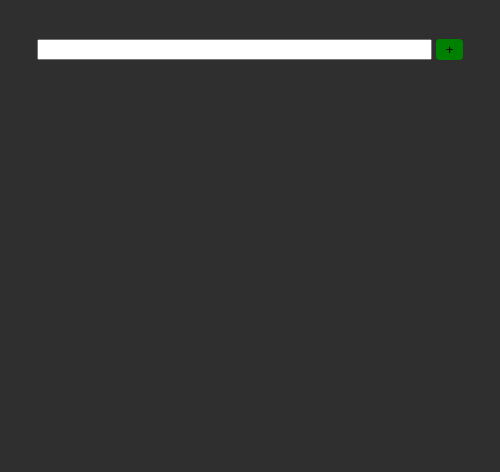
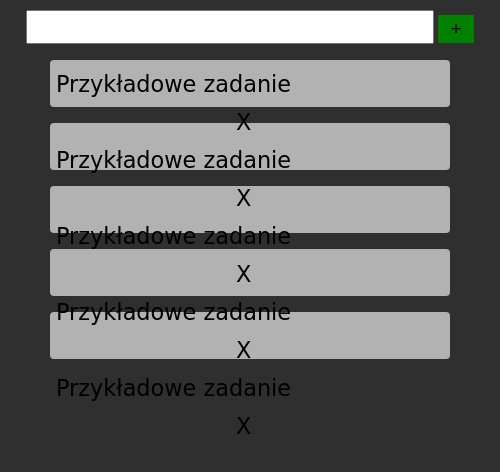
Before and after one commit to Avngarde/ToDoElectron, an Electron app: page index.html in a window 500 px wide. Drawn offline with Linux system fonts and the light colour scheme.

Commit message:
Add files via upload

```diff
--- a/index.html
+++ b/index.html
@@ -4,7 +4,7 @@
     <meta charset="UTF-8">
     <meta name="viewport" content="width=device-width, initial-scale=1.0">
     <link rel="stylesheet" href="public/style.css">
-    <title>Document</title>
+    <title>ToDoElectron</title>
 </head>
 
 <body>
@@ -12,5 +12,28 @@
         <input type="text">
         <button class="add_task">+</button>
     </div>
+
+    <div class="tasks_grid">
+        <div class="task_element">
+            <div class="name element">Przykładowe zadanie</div>
+            <a class="delete_task element">X</a>
+        </div>
+        <div class="task_element">
+            <div class="name element">Przykładowe zadanie</div>
+            <a class="delete_task element">X</a>
+        </div>
+        <div class="task_element">
+            <div class="name element">Przykładowe zadanie</div>
+            <a class="delete_task element">X</a>
+        </div>
+        <div class="task_element">
+            <div class="name element">Przykładowe zadanie</div>
+            <a class="delete_task element">X</a>
+        </div>
+        <div class="task_element">
+            <div class="name element">Przykładowe zadanie</div>
+            <a class="delete_task element">X</a>
+        </div>
+    </div>
 </body>
 </html>
--- a/public/style.css
+++ b/public/style.css
@@ -1,21 +1,55 @@
 body {
     background-color: #2f2f2f;
+    margin: 0;
 }
 
 .inputs{
     width: 100%;
     text-align: center;
-    margin-top: 8%;
+    margin-top: 2%;
 }
 
 input[type=text]{
     width: 80%;
+    font-size: 3vh;
+}
+
+.tasks_grid{
+    width: 100%;
+    height: 92.5vh;
+    overflow-y: scroll;
+    box-shadow: 0px 1px 1px 1px rgba(53, 53, 53, 0.904);
+    border:none;
+}
+
+.task_element{
+    background-color:#b2b2b2;
+    width:80%;
+    height: 5%;
+    margin-left: 10%;
+    border-radius: 4px;
+    font-size:2.8vh;
+    margin-top: 3.2%;
+    padding-bottom: 1%;
+    padding-top: 1%;
+    text-align:center;
+}
+
+.element{
+    float: left;
+    font-family: "Comfortaa", cursive;
+    padding: 1.5%;
 }
 
 .add_task{
     border: none;
-    border-radius: 4px;
-    height: 1.6em;
-    width: 2em;
+    border-radius: 1px;
+    height: 1.5em;
+    width: 1.9em;
     background-color: green;
+    font-size: 1.20em;
 }
+
+.delete_task{
+    margin-left: 45%;
+}
```
